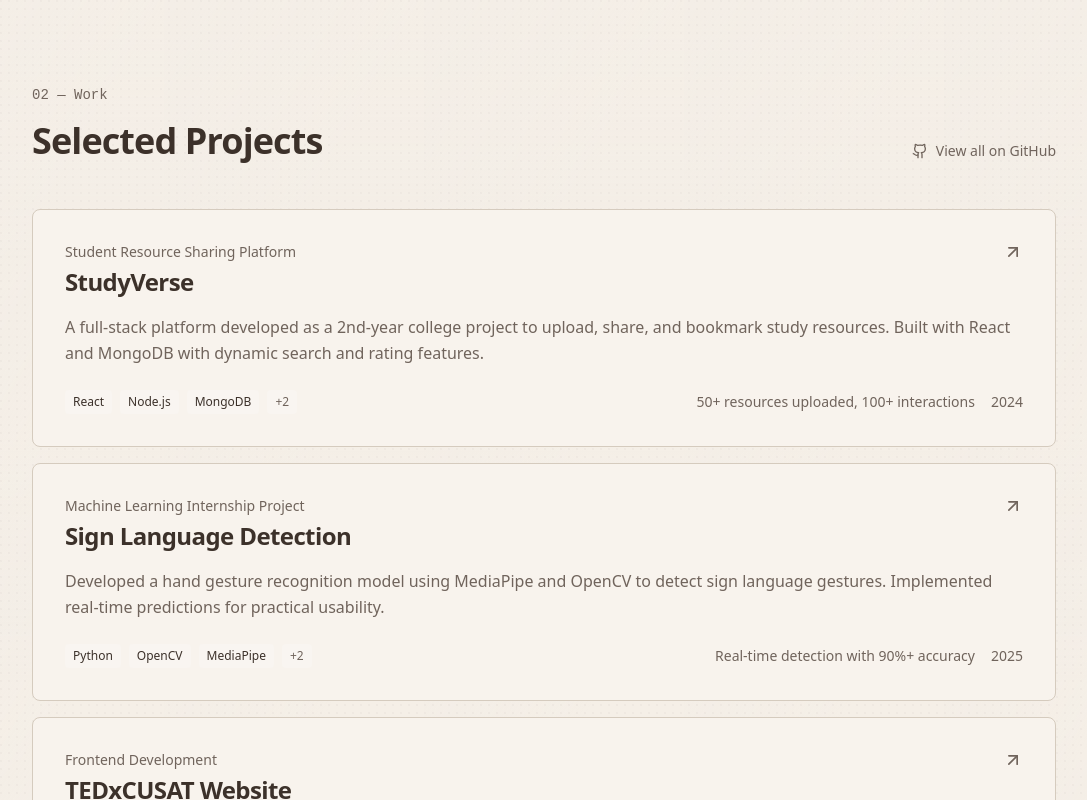
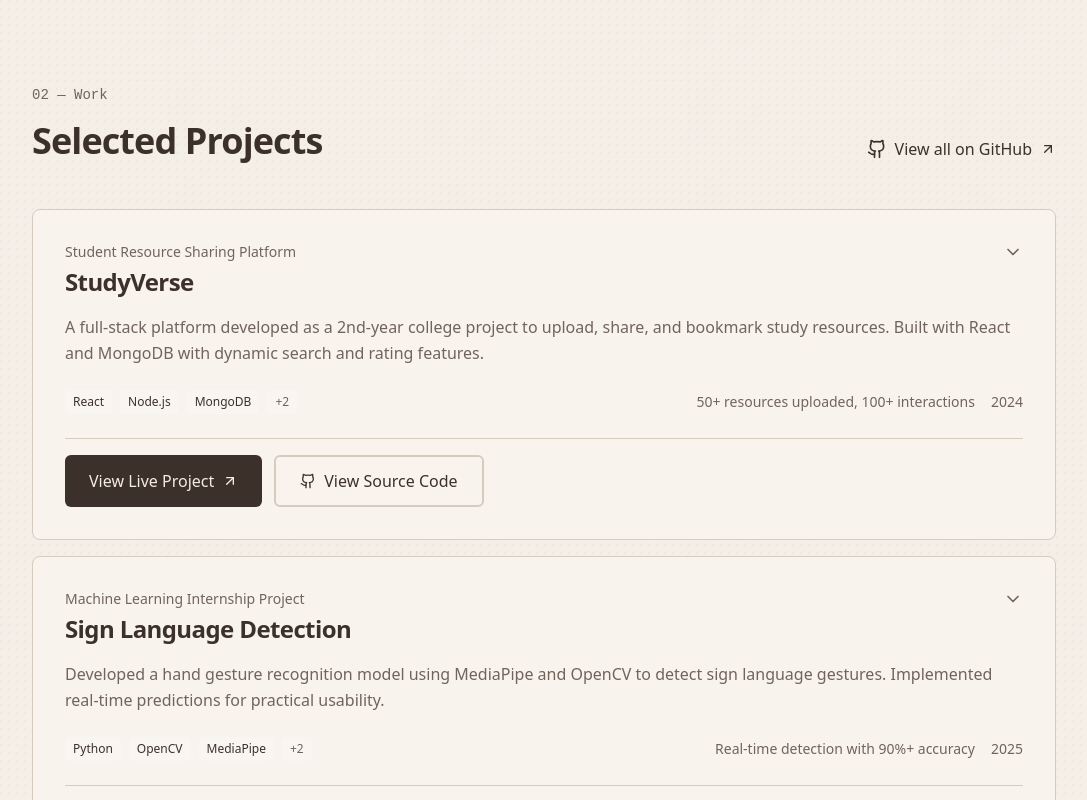
Before and after one commit to Ashwin-A-00/Portfolio, a React (Vite) app: page / in a window 1280 px wide. Shown: the part 1840-2640 px from the top of the page, without its empty margins (96-1183 px from the left). Built offline with nearby package versions, Linux system fonts and the light colour scheme; the HTML template or start-up script is replaced by a standard one.

Commit message:
more improved hero section and experiance for mobile

```diff
--- a/src/components/portfolio/Footer.tsx
+++ b/src/components/portfolio/Footer.tsx
@@ -38,21 +38,32 @@
               ))}
             </nav>
 
-            {/* Right - Social */}
+            {/* Right - Social - Prominent */}
             <div className="flex items-center gap-3">
-              {Object.entries(personalInfo.social).map(([platform, url]) => (
+              {personalInfo.social.github && (
                 <a
-                  key={platform}
-                  href={url}
+                  href={personalInfo.social.github}
                   target="_blank"
                   rel="noopener noreferrer"
-                  className="flex h-9 w-9 items-center justify-center rounded-full border border-border text-muted-foreground hover:text-foreground hover:border-foreground transition-colors"
-                  aria-label={platform}
+                  className="group flex items-center gap-2 px-4 py-2 rounded-md border border-border bg-card text-foreground hover:bg-secondary hover:border-accent/50 transition-all duration-200 hover:scale-[1.05]"
+                  aria-label="GitHub"
                 >
-                  {platform === "github" && <Github className="w-4 h-4" />}
-                  {platform === "linkedin" && <Linkedin className="w-4 h-4" />}
+                  <Github className="w-4 h-4" />
+                  <span className="text-sm font-medium hidden sm:inline">GitHub</span>
                 </a>
-              ))}
+              )}
+              {personalInfo.social.linkedin && (
+                <a
+                  href={personalInfo.social.linkedin}
+                  target="_blank"
+                  rel="noopener noreferrer"
+                  className="group flex items-center gap-2 px-4 py-2 rounded-md bg-foreground text-background hover:bg-foreground/90 transition-all duration-200 hover:scale-[1.05]"
+                  aria-label="LinkedIn"
+                >
+                  <Linkedin className="w-4 h-4" />
+                  <span className="text-sm font-medium hidden sm:inline">LinkedIn</span>
+                </a>
+              )}
             </div>
           </div>
         </div>
--- a/src/components/portfolio/Projects.tsx
+++ b/src/components/portfolio/Projects.tsx
@@ -1,9 +1,19 @@
-import { motion, useInView } from "framer-motion";
-import { useRef } from "react";
-import { ArrowUpRight, Github } from "lucide-react";
+import { motion, useInView, AnimatePresence } from "framer-motion";
+import { useRef, useState } from "react";
+import { ArrowUpRight, Github, ChevronDown } from "lucide-react";
 import { projectsData } from "@/data/portfolioData";
 
-const ProjectCard = ({ project, index }: { project: typeof projectsData[0]; index: number }) => {
+const ProjectCard = ({
+  project,
+  index,
+  isExpanded,
+  onToggle
+}: {
+  project: typeof projectsData[0];
+  index: number;
+  isExpanded: boolean;
+  onToggle: () => void;
+}) => {
   const ref = useRef(null);
   const isInView = useInView(ref, { once: true });
 
@@ -15,29 +25,45 @@
       transition={{ duration: 0.5, delay: index * 0.1 }}
       className="group"
     >
-      <a
-        href={project.liveUrl}
-        target="_blank"
-        rel="noopener noreferrer"
-        className="block p-6 sm:p-8 rounded-lg border border-border bg-card hover:bg-secondary/50 transition-all duration-300"
+      <motion.div
+        layout
+        className={`block rounded-lg border border-border bg-card transition-all duration-300 cursor-pointer ${
+          isExpanded
+            ? "shadow-lg shadow-accent/10 border-accent/30"
+            : "hover:bg-secondary/50 hover:shadow-md"
+        }`}
+        onClick={onToggle}
       >
+        <div className="p-6 sm:p-8">
           <div className="flex items-start justify-between mb-4">
-          <div>
+            <div className="flex-1">
               <p className="text-sm text-muted-foreground mb-1">{project.subtitle}</p>
               <h3 className="text-xl sm:text-2xl font-semibold group-hover:text-accent transition-colors">
                 {project.title}
               </h3>
             </div>
-          <ArrowUpRight className="w-5 h-5 text-muted-foreground group-hover:text-foreground group-hover:translate-x-1 group-hover:-translate-y-1 transition-all" />
+            <motion.div
+              animate={{ rotate: isExpanded ? 180 : 0 }}
+              transition={{ duration: 0.3 }}
+              className="ml-4 flex-shrink-0"
+            >
+              <ChevronDown className="w-5 h-5 text-muted-foreground" />
+            </motion.div>
           </div>
 
-        <p className="text-muted-foreground mb-6 leading-relaxed">
+          <motion.p
+            layout
+            className="text-muted-foreground mb-6 leading-relaxed"
+          >
             {project.description}
-        </p>
+          </motion.p>
 
-        <div className="flex items-center justify-between">
+          <motion.div
+            layout
+            className="flex flex-col sm:flex-row items-start sm:items-center justify-between gap-4 mb-6"
+          >
             <div className="flex flex-wrap gap-2">
-            {project.tech.slice(0, 3).map((tech) => (
+              {project.tech.slice(0, isExpanded ? project.tech.length : 3).map((tech) => (
                 <span
                   key={tech}
                   className="px-2 py-1 text-xs rounded bg-secondary text-secondary-foreground"
@@ -45,7 +71,7 @@
                   {tech}
                 </span>
               ))}
-            {project.tech.length > 3 && (
+              {!isExpanded && project.tech.length > 3 && (
                 <span className="px-2 py-1 text-xs rounded bg-secondary text-muted-foreground">
                   +{project.tech.length - 3}
                 </span>
@@ -56,8 +82,75 @@
               <span>{project.metrics}</span>
               <span>{project.year}</span>
             </div>
+          </motion.div>
+
+          {/* Project Links - Always Visible */}
+          <div
+            className="flex flex-col sm:flex-row gap-3 pt-4 border-t border-border"
+            onClick={(e) => e.stopPropagation()}
+          >
+            {project.liveUrl && project.liveUrl !== "#" && (
+              <a
+                href={project.liveUrl}
+                target="_blank"
+                rel="noopener noreferrer"
+                className="group/btn flex items-center justify-center gap-2 px-6 py-3 rounded-md bg-foreground text-background font-medium hover:bg-foreground/90 transition-all duration-200 hover:scale-[1.02] active:scale-[0.98]"
+              >
+                <span>View Live Project</span>
+                <ArrowUpRight className="w-4 h-4 group-hover/btn:translate-x-0.5 group-hover/btn:-translate-y-0.5 transition-transform" />
+              </a>
+            )}
+            {project.githubUrl && project.githubUrl !== "#" && (
+              <a
+                href={project.githubUrl}
+                target="_blank"
+                rel="noopener noreferrer"
+                className="group/btn flex items-center justify-center gap-2 px-6 py-3 rounded-md border-2 border-border bg-card text-foreground font-medium hover:bg-secondary hover:border-accent/50 transition-all duration-200 hover:scale-[1.02] active:scale-[0.98]"
+              >
+                <Github className="w-4 h-4" />
+                <span>View Source Code</span>
+              </a>
+            )}
           </div>
-      </a>
+
+          <AnimatePresence>
+            {isExpanded && (
+              <motion.div
+                initial={{ opacity: 0, height: 0 }}
+                animate={{ opacity: 1, height: "auto" }}
+                exit={{ opacity: 0, height: 0 }}
+                transition={{ duration: 0.3 }}
+                className="overflow-hidden"
+              >
+                <div className="pt-4 border-t border-border mt-4">
+                  <div className="mb-4">
+                    <h4 className="text-sm font-semibold mb-3 text-foreground">All Technologies</h4>
+                    <div className="flex flex-wrap gap-2">
+                      {project.tech.map((tech) => (
+                        <span
+                          key={tech}
+                          className="px-3 py-1.5 text-sm rounded-md bg-accent/10 text-accent border border-accent/20"
+                        >
+                          {tech}
+                        </span>
+                      ))}
+                    </div>
+                  </div>
+
+                  <div className="p-4 rounded-md bg-secondary/50 border border-border">
+                    <p className="text-sm text-muted-foreground mb-2">
+                      <span className="font-semibold text-foreground">Metrics:</span> {project.metrics}
+                    </p>
+                    <p className="text-sm text-muted-foreground">
+                      <span className="font-semibold text-foreground">Year:</span> {project.year}
+                    </p>
+                  </div>
+                </div>
+              </motion.div>
+            )}
+          </AnimatePresence>
+        </div>
+      </motion.div>
     </motion.article>
   );
 };
@@ -65,8 +158,13 @@
 export const Projects = () => {
   const ref = useRef(null);
   const isInView = useInView(ref, { once: true, margin: "-100px" });
+  const [expandedId, setExpandedId] = useState<number | null>(null);
 
   const featuredProjects = projectsData.filter(p => p.featured);
+
+  const handleToggle = (projectId: number) => {
+    setExpandedId(expandedId === projectId ? null : projectId);
+  };
 
   return (
     <section id="projects" className="py-24 lg:py-32 bg-secondary/30" ref={ref}>
@@ -98,17 +196,24 @@
               initial={{ opacity: 0 }}
               animate={isInView ? { opacity: 1 } : {}}
               transition={{ delay: 0.2 }}
-              className="hidden sm:flex items-center gap-2 text-sm text-muted-foreground hover:text-foreground transition-colors"
+              className="hidden sm:flex items-center gap-2 text-foreground font-medium hover:text-accent transition-all duration-200"
             >
-              <Github className="w-4 h-4" />
-              View all on GitHub
+              <Github className="w-5 h-5" />
+              <span>View all on GitHub</span>
+              <ArrowUpRight className="w-4 h-4" />
             </motion.a>
           </div>
 
           {/* Projects grid */}
           <div className="space-y-4">
             {featuredProjects.map((project, index) => (
-              <ProjectCard key={project.id} project={project} index={index} />
+              <ProjectCard
+                key={project.id}
+                project={project}
+                index={index}
+                isExpanded={expandedId === project.id}
+                onToggle={() => handleToggle(project.id)}
+              />
             ))}
           </div>
 
@@ -119,10 +224,11 @@
             rel="noopener noreferrer"
             initial={{ opacity: 0 }}
             animate={isInView ? { opacity: 1 } : {}}
-            className="sm:hidden flex items-center justify-center gap-2 mt-8 text-sm text-muted-foreground hover:text-foreground transition-colors"
+            className="sm:hidden flex items-center justify-center gap-2 mt-8 text-foreground font-medium hover:text-accent transition-all duration-200"
           >
-            <Github className="w-4 h-4" />
-            View all on GitHub
+            <Github className="w-5 h-5" />
+            <span>View all on GitHub</span>
+            <ArrowUpRight className="w-4 h-4" />
           </motion.a>
         </div>
       </div>
```
Also changed, not shown: src/components/portfolio/Contact.tsx (+22 -11 lines), src/components/portfolio/Hero.tsx (+7 -7 lines). Lines whose indentation alone changed are shown as unchanged.
